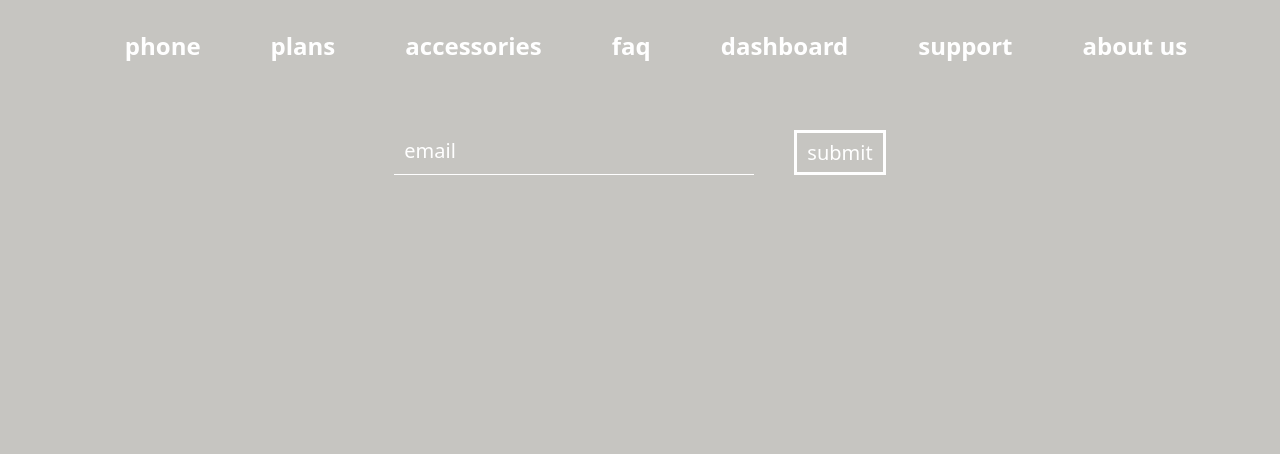
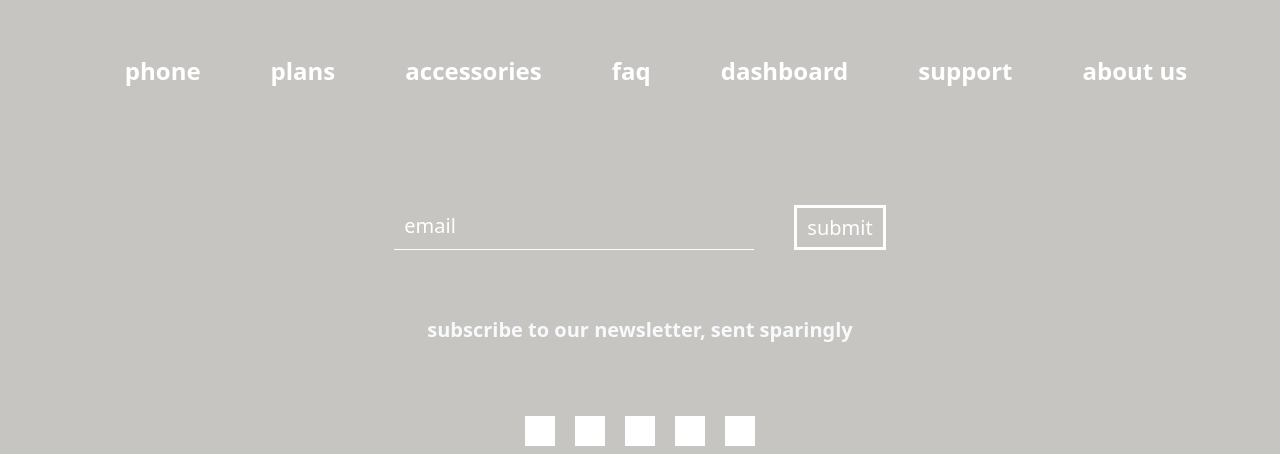
Before and after one commit to sazmhzn/Light-phone-copy, a plain HTML site: page index.html in a window 1280 px wide. Shown: the part 11546-12000 px from the top of the page. Drawn offline with nearby package versions, Linux system fonts and the light colour scheme.

```diff
--- a/index.html
+++ b/index.html
@@ -265,7 +265,7 @@
       </section>
 
       <footer class="text-light position-relative">
-        <div class="wrapper position-absolute top-10 w-100">
+        <div class="wrapper position-absolute top-10 w-100 d-flex justify-content-center align-center flex-column">
           <div class="f-title">
             <ul class="d-flex justify-content-center align-center">
               <li><a href="#">phone</a></li>
@@ -282,6 +282,18 @@
             <input type="email" placeholder="email" />
             <button class="text-box">submit</button>
           </form>
+
+          <div class="description m-auto">
+            <p>subscribe to our newsletter, sent sparingly</p>
+          </div>
+
+          <div class="social-container row f-flex align-center justify-content-center">
+            <div class="social-image col-2"></div>
+            <div class="social-image col-2"></div>
+            <div class="social-image col-2"></div>
+            <div class="social-image col-2"></div>
+            <div class="social-image col-2"></div>
+          </div>
         </div>
       </footer>
     </div>
--- a/style.scss
+++ b/style.scss
@@ -230,6 +230,11 @@ footer {
 
   z-index: 12;
 
+
+  .wrapper > * {
+    margin: 25px 0;
+  }
+
   .f-title {
     background-color: #c6c5c1;
     ul {
@@ -248,7 +253,20 @@ footer {
       }
     }
   }
+
+  .social-container {
+    width: 100%;
+    padding: 30px;
+    gap: 20px;
+
+    .social-image {
+      width: 30px;
+      height: 30px;
+      background-color: white;
+    }
+  }
 }
+
 
 form {
   padding: 40px;
```
Also changed, not shown: style.css.
